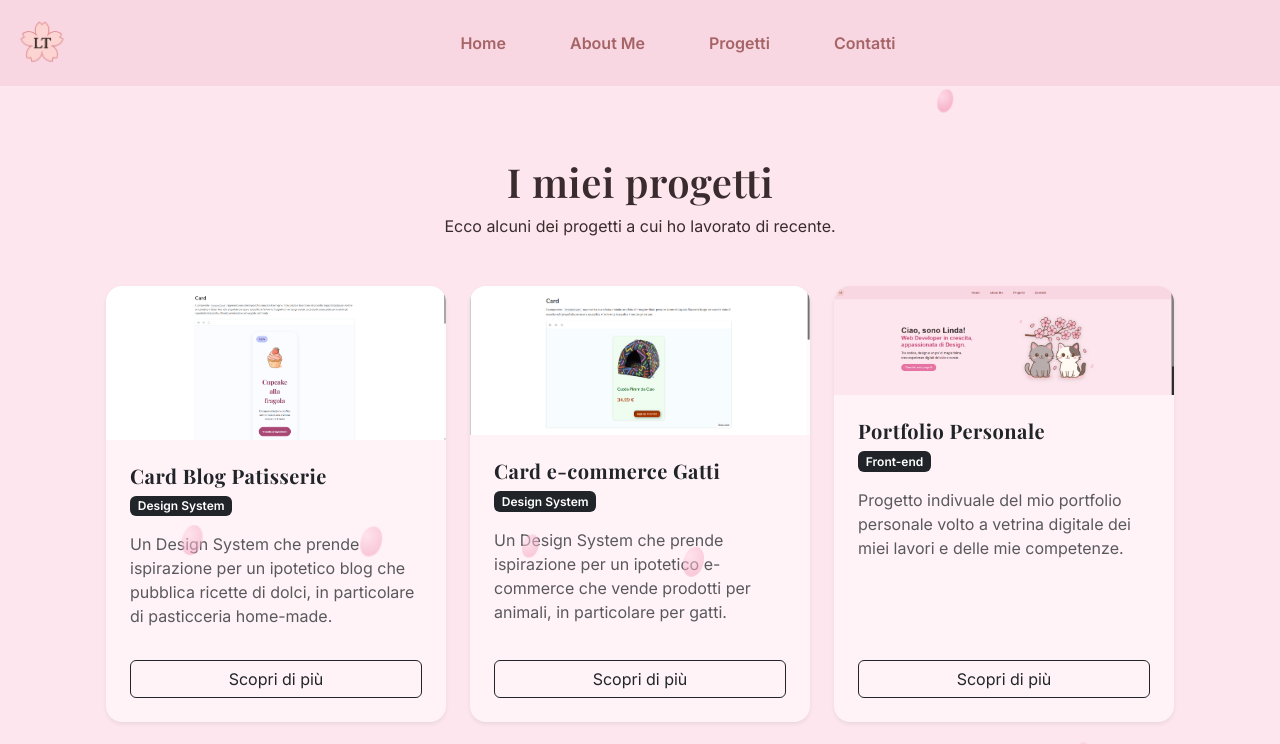
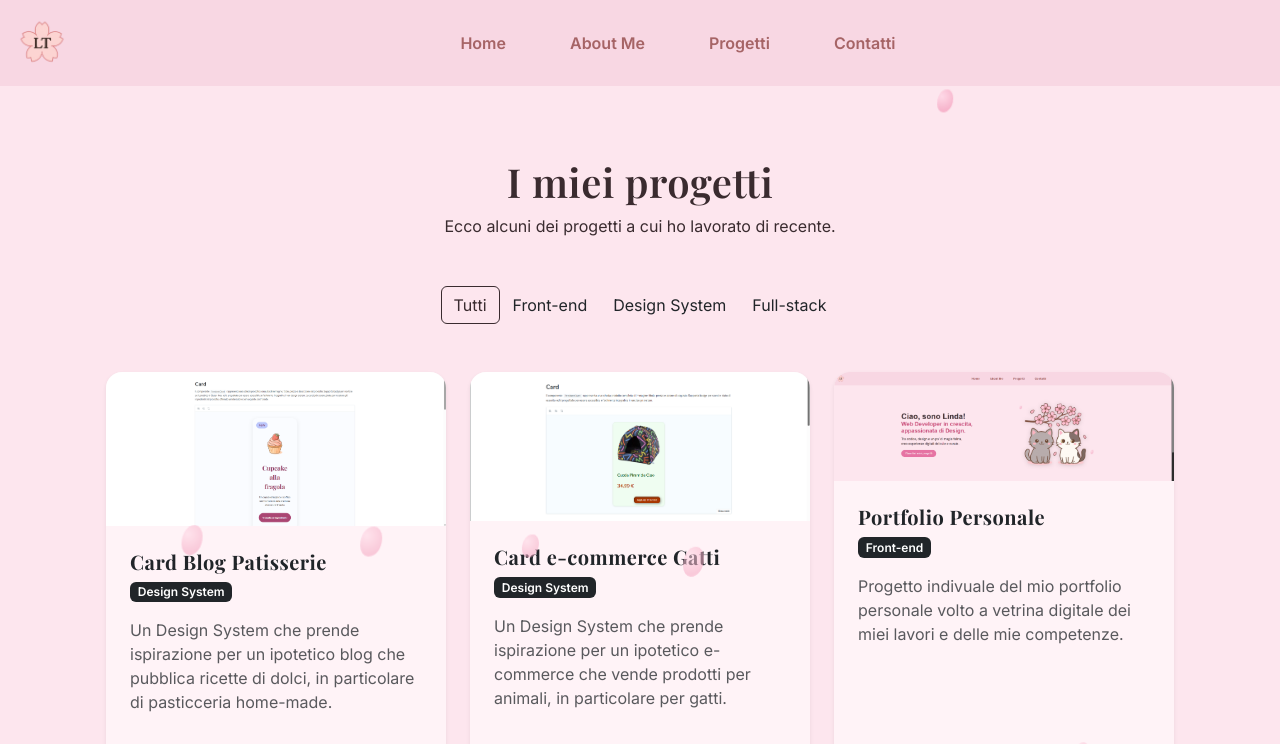
Before and after one commit to LindaTancini/LindaTancini-Portfolio, a React (Vite) app: page /projects in a window 1280 px wide. Shown: the top 744 px of the page. Built offline with nearby package versions, Linux system fonts and the light colour scheme; grey boxes are pictures that could not be loaded.

Commit message:
feat: add project filtering functionality to ProjectCardList component

```diff
--- a/src/components/ProjectCardList.jsx
+++ b/src/components/ProjectCardList.jsx
@@ -1,12 +1,52 @@
 // Importazioni
 import ProjectCard from "./ProjectCard";
 import dataProjectsCard from "../data/dataProjectsCard";
+import { useState } from "react";
 
 function ProjectCardList() {
+  const [category, setCategory] = useState("all");
+
+  const filteredProjects =
+    category === "all"
+      ? dataProjectsCard
+      : dataProjectsCard.filter((project) => project.category === category);
+
   return (
     <div className="container">
+      {/* Filtri */}
+      <div className="project-filters mb-5 text-center">
+        <button
+          className={`btn btn-filter ${category === "all" ? "active" : ""}`}
+          onClick={() => setCategory("all")}
+        >
+          Tutti
+        </button>
+
+        <button
+          className={`btn btn-filter ${category === "Front-end" ? "active" : ""}`}
+          onClick={() => setCategory("Front-end")}
+        >
+          Front-end
+        </button>
+
+        <button
+          className={`btn btn-filter ${category === "Design System" ? "active" : ""}`}
+          onClick={() => setCategory("Design System")}
+        >
+          Design System
+        </button>
+
+        <button
+          className={`btn btn-filter ${category === "Full-stack" ? "active" : ""}`}
+          onClick={() => setCategory("Full-stack")}
+        >
+          Full-stack
+        </button>
+      </div>
+
+      {/* Card */}
       <div className="row g-4">
-        {dataProjectsCard.map((project) => (
+        {filteredProjects.map((project) => (
           <div className="col-md-4" key={project.id}>
             <ProjectCard {...project} />
           </div>
```
